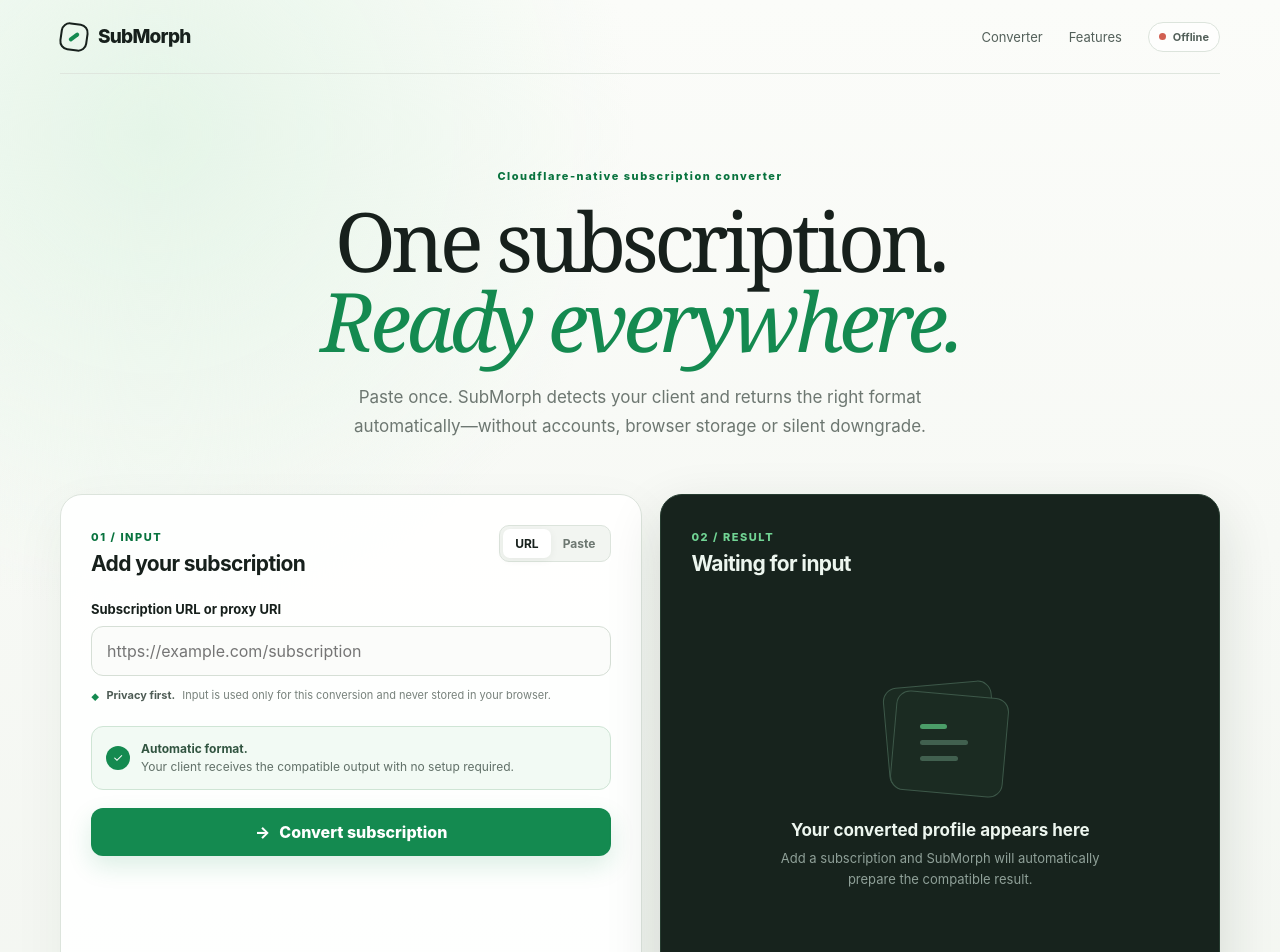
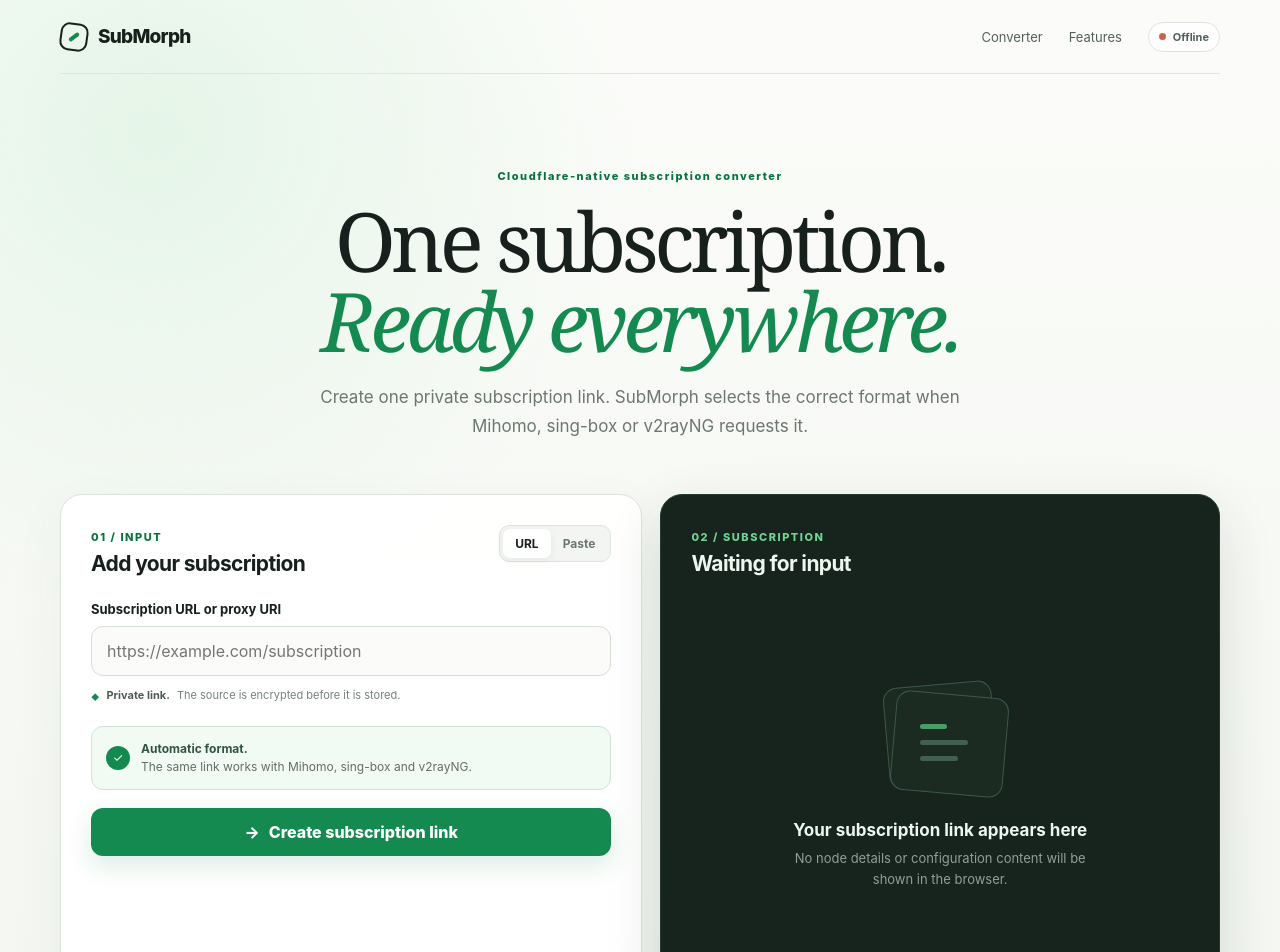
Before and after one commit to xqd922/submorph, a React (Vite) app: page / in a window 1280 px wide. Shown: the top 952 px of the page. Built offline with nearby package versions, Linux system fonts and the light colour scheme; no server answers.

Commit message:
feat: return subscription links in public UI

```diff
--- a/src/react-app/App.tsx
+++ b/src/react-app/App.tsx
@@ -1,29 +1,15 @@
 import { FormEvent, useEffect, useState } from "react";
 import "./App.css";
 
-type Stats = { parsed: number; valid: number; output: number; skipped: number };
-type ApiResult = { content?: string; result?: string; data?: string; warnings?: string[]; stats?: Partial<Stats>; nodeCount?: number; error?: string | { message?: string } };
-type OutputFormat = { id: string; label: string; extension: string };
-const emptyStats: Stats = { parsed: 0, valid: 0, output: 0, skipped: 0 };
-const outputFormats: Record<string, OutputFormat> = {
-	mihomo: { id: "mihomo", label: "Mihomo YAML", extension: "yaml" },
-	"mihomo-provider": { id: "mihomo-provider", label: "Mihomo Provider", extension: "yaml" },
-	singbox: { id: "singbox", label: "sing-box JSON", extension: "json" },
-	v2rayng: { id: "v2rayng", label: "v2rayNG Feed", extension: "txt" },
-	preview: { id: "preview", label: "JSON Preview", extension: "json" },
-};
+type LinkResponse = { url?: string; error?: { message?: string } };
 
 function App() {
 	const [mode, setMode] = useState<"url" | "content">("url");
 	const [source, setSource] = useState("");
-	const [result, setResult] = useState("");
-	const [outputFormat, setOutputFormat] = useState<OutputFormat | null>(null);
-	const [stats, setStats] = useState(emptyStats);
-	const [warnings, setWarnings] = useState<string[]>([]);
+	const [subscriptionUrl, setSubscriptionUrl] = useState("");
 	const [error, setError] = useState("");
 	const [busy, setBusy] = useState(false);
 	const [copied, setCopied] = useState(false);
-	const [shortLink, setShortLink] = useState("");
 	const [health, setHealth] = useState("checking");
 
 	useEffect(() => {
@@ -36,71 +22,56 @@
 		event.preventDefault();
 		const input = source.trim();
 		if (!input) return setError("Please enter a subscription URL or paste subscription content.");
-		setBusy(true); setError(""); setWarnings([]); setCopied(false); setShortLink(""); setOutputFormat(null);
+		setBusy(true); setError(""); setCopied(false); setSubscriptionUrl("");
 		try {
-			const response = mode === "url" ? await fetch(`/sub?url=${encodeURIComponent(input)}&target=auto`) : await fetch("/api/convert", { method: "POST", headers: { "Content-Type": "application/json" }, body: JSON.stringify({ source: input, target: "auto" }) });
-			const contentType = response.headers.get("content-type") ?? "";
-			if (contentType.includes("application/json")) {
-				const body = await response.json() as ApiResult;
-				if (!response.ok || body.error) throw new Error(typeof body.error === "string" ? body.error : body.error?.message || `Conversion failed (${response.status})`);
-				setResult(body.content ?? body.result ?? body.data ?? JSON.stringify(body, null, 2));
-				setWarnings(body.warnings ?? []);
-				setStats({ parsed: body.stats?.parsed ?? body.nodeCount ?? 0, valid: body.stats?.valid ?? body.nodeCount ?? 0, output: body.stats?.output ?? body.nodeCount ?? 0, skipped: body.stats?.skipped ?? 0 });
-			} else {
-				const body = await response.text();
-				if (!response.ok) throw new Error(body || `Conversion failed (${response.status})`);
-				const parsed = Number(response.headers.get("x-submorph-parsed")) || 0;
-				const valid = Number(response.headers.get("x-submorph-valid")) || 0;
-				const output = Number(response.headers.get("x-submorph-rendered")) || 0;
-				const skipped = Number(response.headers.get("x-submorph-skipped")) || 0;
-				setResult(body); setStats({ parsed, valid, output, skipped });
-			}
-			setOutputFormat(resolveOutputFormat(response.headers.get("x-submorph-target"), contentType));
-		} catch (caught) { setResult(""); setStats(emptyStats); setOutputFormat(null); setError(caught instanceof Error ? caught.message : "Conversion failed."); }
-		finally { setBusy(false); }
+			const response = await fetch("/api/links", {
+				method: "POST",
+				headers: { "Content-Type": "application/json" },
+				body: JSON.stringify({ source: input, target: "auto" }),
+			});
+			const body = await response.json() as LinkResponse;
+			if (!response.ok || !body.url) throw new Error(body.error?.message || "Could not create subscription link.");
+			setSubscriptionUrl(body.url);
+			try { await navigator.clipboard.writeText(body.url); setCopied(true); window.setTimeout(() => setCopied(false), 1600); } catch { /* manual copy remains available */ }
+		} catch (caught) {
+			setError(caught instanceof Error ? caught.message : "Could not create subscription link.");
+		} finally {
+			setBusy(false);
+		}
 	}
 
-	async function copy() { await navigator.clipboard.writeText(result); setCopied(true); window.setTimeout(() => setCopied(false), 1600); }
-	async function createLink() {
-		setError("");
-		try {
-			const response = await fetch("/api/links", { method: "POST", headers: { "Content-Type": "application/json" }, body: JSON.stringify({ source: source.trim(), target: "auto" }) });
-			const body = await response.json() as { url?: string; error?: { message?: string } };
-			if (!response.ok || !body.url) throw new Error(body.error?.message || "Could not create short link.");
-			setShortLink(body.url);
-		} catch (caught) { setError(caught instanceof Error ? caught.message : "Could not create short link."); }
+	async function copy() {
+		await navigator.clipboard.writeText(subscriptionUrl);
+		setCopied(true);
+		window.setTimeout(() => setCopied(false), 1600);
 	}
-	function download() { const format = outputFormat ?? outputFormats.mihomo; const url = URL.createObjectURL(new Blob([result])); const anchor = document.createElement("a"); anchor.href = url; anchor.download = `submorph-${format.id}.${format.extension}`; anchor.click(); URL.revokeObjectURL(url); }
+
+	function changeMode(nextMode: "url" | "content") {
+		setMode(nextMode); setSource(""); setSubscriptionUrl(""); setError("");
+	}
 
 	return <div className="page">
 		<header><a className="brand" href="#top"><i />SubMorph</a><nav><a href="#converter">Converter</a><a href="#features">Features</a><span className={`health ${health}`}><i />{health}</span></nav></header>
 		<main id="top">
-			<section className="hero"><p className="kicker">Cloudflare-native subscription converter</p><h1>One subscription.<br /><em>Ready everywhere.</em></h1><p>Paste once. SubMorph detects your client and returns the right format automatically—without accounts, browser storage or silent downgrade.</p></section>
+			<section className="hero"><p className="kicker">Cloudflare-native subscription converter</p><h1>One subscription.<br /><em>Ready everywhere.</em></h1><p>Create one private subscription link. SubMorph selects the correct format when Mihomo, sing-box or v2rayNG requests it.</p></section>
 			<section className="workspace" id="converter">
 				<form className="panel form-panel" onSubmit={convert}>
-					<div className="title-row"><div><small>01 / INPUT</small><h2>Add your subscription</h2></div><div className="tabs" role="tablist" aria-label="Input mode"><button type="button" role="tab" aria-selected={mode === "url"} onClick={() => setMode("url")}>URL</button><button type="button" role="tab" aria-selected={mode === "content"} onClick={() => setMode("content")}>Paste</button></div></div>
+					<div className="title-row"><div><small>01 / INPUT</small><h2>Add your subscription</h2></div><div className="tabs" role="tablist" aria-label="Input mode"><button type="button" role="tab" aria-selected={mode === "url"} onClick={() => changeMode("url")}>URL</button><button type="button" role="tab" aria-selected={mode === "content"} onClick={() => changeMode("content")}>Paste</button></div></div>
 					<label htmlFor="source">{mode === "url" ? "Subscription URL or proxy URI" : "Subscription content"}</label>
 					{mode === "url" ? <input id="source" value={source} onChange={(event) => setSource(event.target.value)} placeholder="https://example.com/subscription" autoComplete="off" spellCheck="false" /> : <textarea id="source" value={source} onChange={(event) => setSource(event.target.value)} placeholder="Paste URI list, Base64 or Mihomo YAML..." rows={8} spellCheck="false" />}
-					<p className="privacy"><span aria-hidden="true">◆</span><strong>Privacy first.</strong> Input is used only for this conversion and never stored in your browser.</p>
-					<p className="automatic"><span aria-hidden="true">✓</span><span><strong>Automatic format.</strong> Your client receives the compatible output with no setup required.</span></p>
+					<p className="privacy"><span aria-hidden="true">◆</span><strong>Private link.</strong> The source is encrypted before it is stored.</p>
+					<p className="automatic"><span aria-hidden="true">✓</span><span><strong>Automatic format.</strong> The same link works with Mihomo, sing-box and v2rayNG.</span></p>
 					{error && <p className="error" role="alert">{error}</p>}
-					<button className="primary" disabled={busy}>{busy ? <i className="spinner" /> : <span aria-hidden="true">→</span>}{busy ? "Converting..." : "Convert subscription"}</button>
+					<button className="primary" disabled={busy}>{busy ? <i className="spinner" /> : <span aria-hidden="true">→</span>}{busy ? "Creating..." : "Create subscription link"}</button>
 				</form>
 				<aside className="panel result-panel" aria-live="polite">
-					<div className="title-row"><div><small>02 / RESULT</small><h2>{result ? "Ready to use" : "Waiting for input"}</h2></div>{result && <b className="ready">Ready</b>}</div>
-					{result ? <><div className="stats">{Object.entries(stats).map(([name, value]) => <div key={name}><strong>{value}</strong><span>{name}</span></div>)}</div>{warnings.length > 0 && <div className="warning"><strong>Conversion notes</strong>{warnings.map((warning, index) => <span key={index}>{warning}</span>)}</div>}<div className="tools"><span>{outputFormat?.label ?? "Compatible output"} / {result.length.toLocaleString()} chars</span><div><button type="button" onClick={createLink}>Short link</button><button type="button" onClick={copy}>{copied ? "Copied" : "Copy"}</button><button type="button" onClick={download}>Download</button></div></div>{shortLink && <div className="warning"><strong>Encrypted short link</strong><span>{shortLink}</span></div>}<pre tabIndex={0}>{result}</pre></> : <div className="empty"><div className="sheets"><i /><i /><i /></div><h3>Your converted profile appears here</h3><p>Add a subscription and SubMorph will automatically prepare the compatible result.</p></div>}
+					<div className="title-row"><div><small>02 / SUBSCRIPTION</small><h2>{subscriptionUrl ? "Ready to import" : "Waiting for input"}</h2></div>{subscriptionUrl && <b className="ready">Ready</b>}</div>
+					{subscriptionUrl ? <div className="subscription-result"><p>Use this URL directly in your subscription client.</p><a className="subscription-url" href={subscriptionUrl} target="_blank" rel="noreferrer">{subscriptionUrl}</a><div className="tools"><span>Auto-detecting encrypted subscription</span><div><button type="button" onClick={copy}>{copied ? "Copied" : "Copy"}</button><a href={subscriptionUrl} target="_blank" rel="noreferrer">Open</a></div></div></div> : <div className="empty"><div className="sheets"><i /><i /><i /></div><h3>Your subscription link appears here</h3><p>No node details or configuration content will be shown in the browser.</p></div>}
 				</aside>
 			</section>
-			<section className="features" id="features"><small>WHY SUBMORPH</small><h2>Simple by design.<br />Honest by default.</h2><div><article><b>01</b><h3>Automatic fit</h3><p>Your client is detected automatically and receives a format built for its actual capabilities.</p></article><article><b>02</b><h3>Private by default</h3><p>No local storage and no third-party analytics receive your subscription content.</p></article><article><b>03</b><h3>Visible outcomes</h3><p>Parsed, output and skipped counts make partial conversion immediately clear.</p></article></div></section>
-		</main><footer><a className="brand" href="#top"><i />SubMorph</a><p>Clean, safe subscription conversion.</p><span>Powered by Cloudflare Workers</span></footer>
+			<section className="features" id="features"><small>WHY SUBMORPH</small><h2>One link.<br />The right format.</h2><div><article><b>01</b><h3>Automatic fit</h3><p>The requesting client determines the output format automatically.</p></article><article><b>02</b><h3>Encrypted source</h3><p>The original subscription is encrypted inside SubMorph storage.</p></article><article><b>03</b><h3>No node exposure</h3><p>The public interface only displays the converted subscription link.</p></article></div></section>
+		</main><footer><a className="brand" href="#top"><i />SubMorph</a><p>Private subscription conversion.</p><span>Powered by Cloudflare Workers</span></footer>
 	</div>;
 }
 
-function resolveOutputFormat(target: string | null, contentType: string): OutputFormat {
-	if (target && outputFormats[target]) return outputFormats[target];
-	if (contentType.includes("json")) return { id: "json", label: "JSON", extension: "json" };
-	if (contentType.includes("yaml") || contentType.includes("yml")) return outputFormats.mihomo;
-	return { id: "subscription", label: "Subscription feed", extension: "txt" };
-}
-
 export default App;
```
Also changed, not shown: src/react-app/App.css, 2 other files (tests, documents, lock files or other folders).
